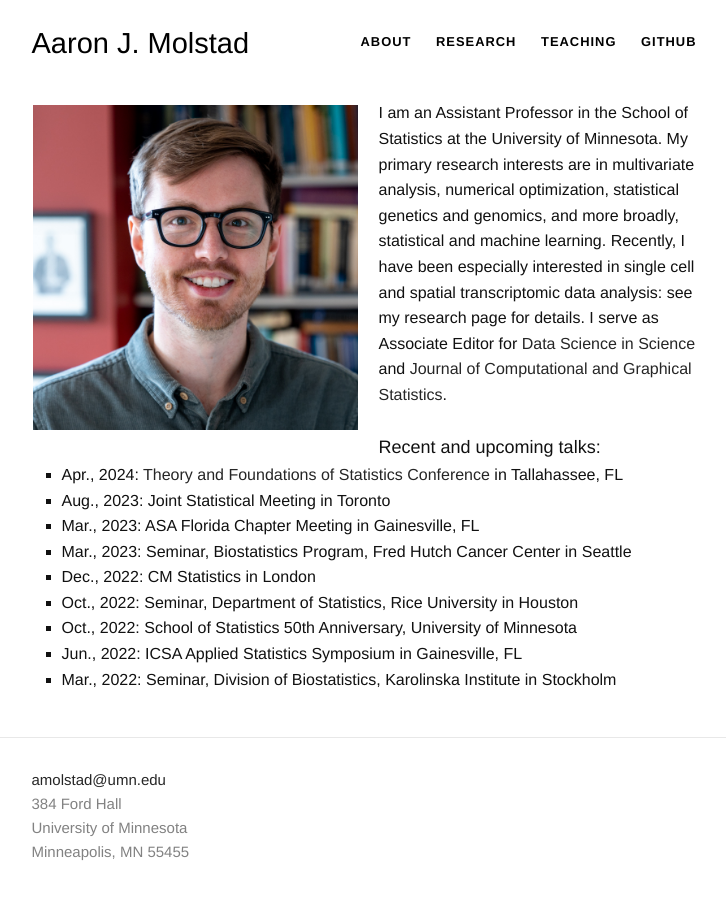
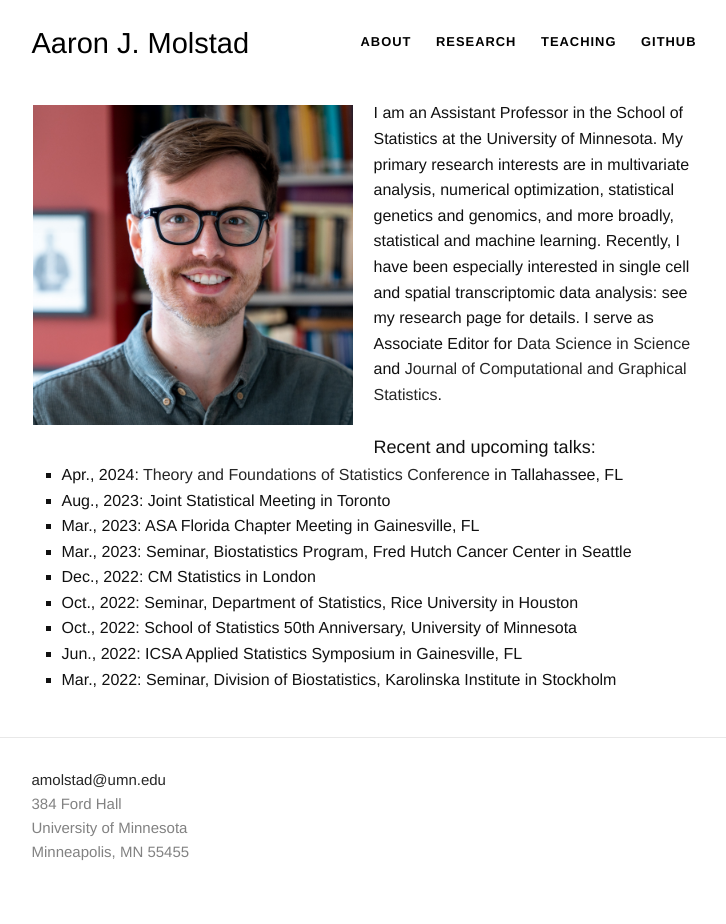
Before and after one commit to ajmolstad/ajmolstad.github.io, a Jekyll site: the page built from index.html, in a window 1280 px wide. Shown: the whole page, without its empty margins (276-1002 px from the left). Built offline with Jekyll 4.4.1, drawn with Linux system fonts in a browser that asks for light colours.

Commit message:
Update index.html

```diff
--- a/index.html
+++ b/index.html
@@ -15,7 +15,7 @@
 
 
 <div class="default">
- <dl class="wp-caption alignleft" style="max-width: 325px">
+ <dl class="wp-caption alignleft" style="max-width: 320px">
 <dt><a href=""><img class="" src="/images/Molstad.jpg" alt="" /></a>
 	<img padding: 6px;></dt>
 <dd></dd>
```
